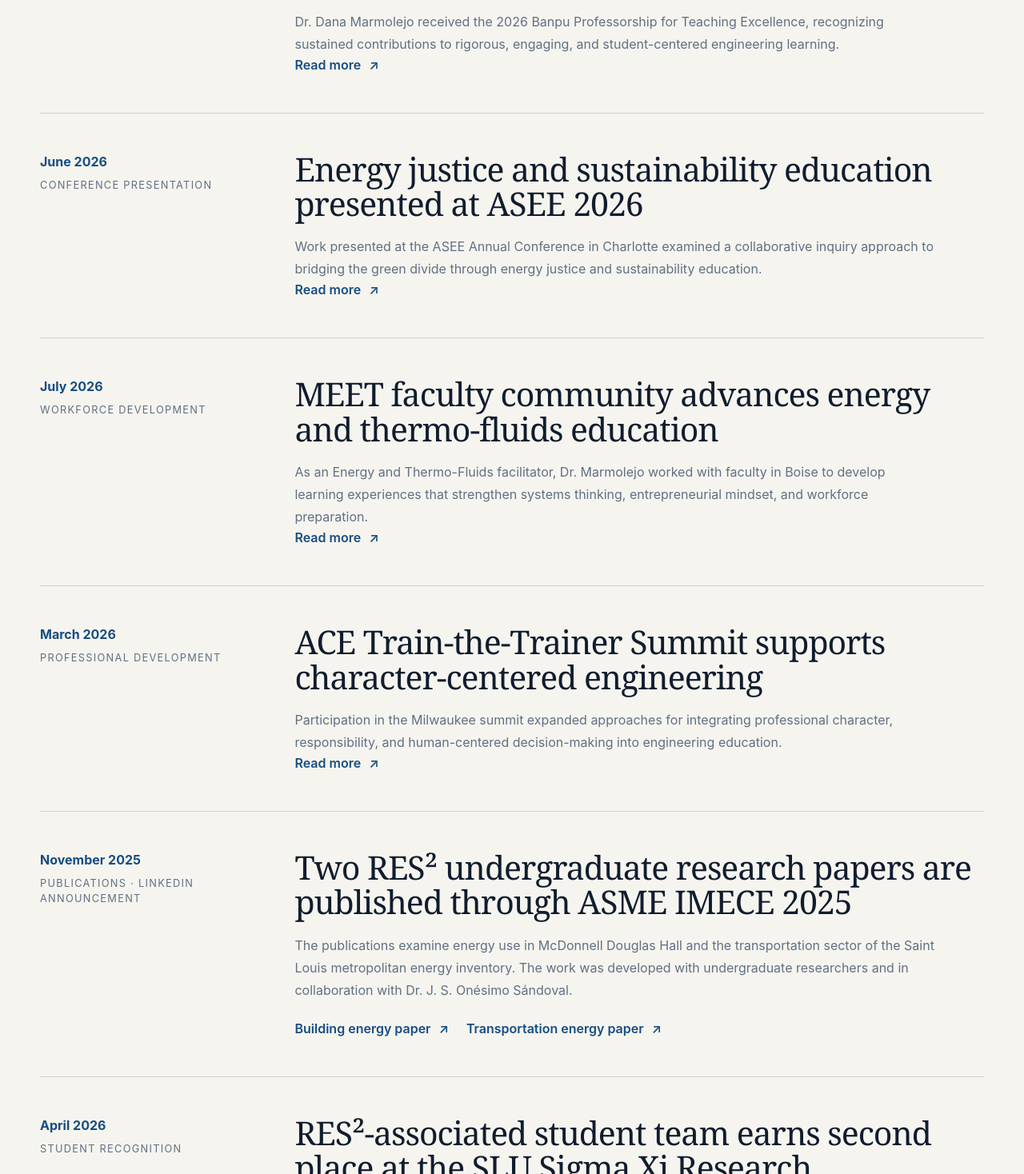
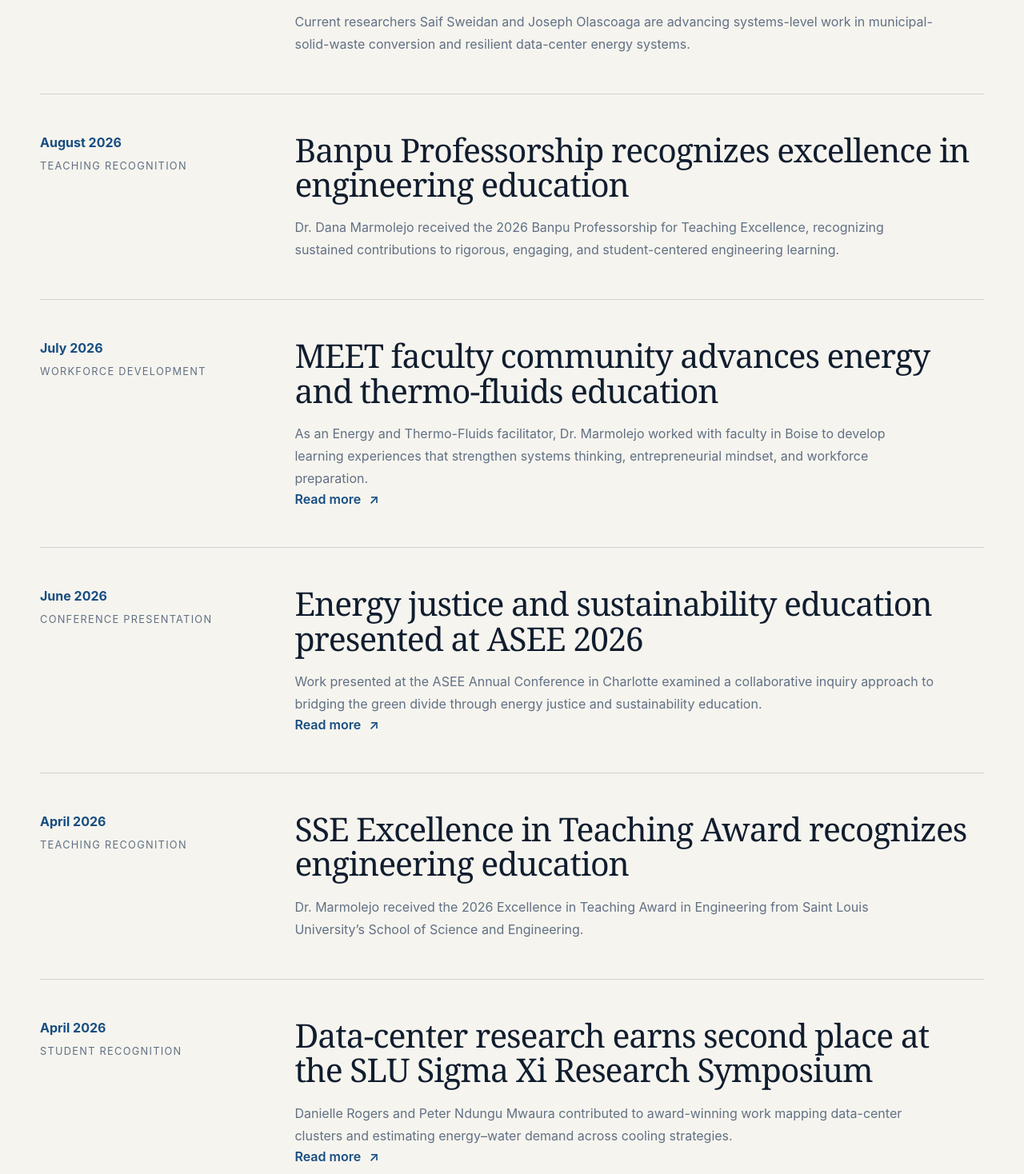
Before and after one commit to danahhhe-droid/res2-research-group, a Next.js app: page /news in a window 1280 px wide. Shown: the part 742-2210 px from the top of the page at 80% size. Built offline with nearby package versions, Linux system fonts and the light colour scheme.

Commit message:
Update researchers awards and news

```diff
--- a/app/awards/page.tsx
+++ b/app/awards/page.tsx
@@ -13,7 +13,7 @@ const recognitions = [
 
 export default function AwardsPage() {
   return <main>
-    <PageHero eyebrow="Awards & recognition" title="Recognition for scholarship, education, service, and student work." intro="A record of selected honors that reflect the RES² commitment to rigorous engineering, meaningful education, and student development." />
+    <PageHero eyebrow="Awards & recognition" title="Recognition for teaching, scholarship, service, and collaborative research." intro="Selected honors reflecting Dr. Marmolejo’s commitment to rigorous engineering, innovative education, and the development of people and scientific capacity." />
     <section className="section shell"><div className="recognition-list">{recognitions.map((item) => <article className="recognition-item" key={item.title}><div><span>{item.year}</span><small>{item.type}</small></div><div><h2>{item.title}</h2><p>{item.text}</p>{item.href && <a className="text-link profile-link" href={item.href}>View source <Arrow /></a>}</div></article>)}</div></section>
     <section className="award-note"><div className="shell"><p>This page highlights selected recognitions. Have a correction or an award to add?</p><a className="button button-accent" href="/contact">Send an update <Arrow /></a></div></section>
   </main>;
--- a/app/news/page.tsx
+++ b/app/news/page.tsx
@@ -1,20 +1,21 @@
 import { Arrow, PageHero } from "../site-shell";
 
 const news = [
+  {date:"September 2026", category:"Research group", title:"RES² launches new waste-to-energy and self-sustained data-center projects", text:"Current researchers Saif Sweidan and Joseph Olascoaga are advancing systems-level work in municipal-solid-waste conversion and resilient data-center energy systems."},
   {date:"August 2026", category:"Teaching recognition", title:"Banpu Professorship recognizes excellence in engineering education", text:"Dr. Dana Marmolejo received the 2026 Banpu Professorship for Teaching Excellence, recognizing sustained contributions to rigorous, engaging, and student-centered engineering learning."},
+  {date:"July 2026", category:"Workforce development", title:"MEET faculty community advances energy and thermo-fluids education", text:"As an Energy and Thermo-Fluids facilitator, Dr. Marmolejo worked with faculty in Boise to develop learning experiences that strengthen systems thinking, entrepreneurial mindset, and workforce preparation.", href:"https://engineeringunleashed.com/meet-july-2026"},
   {date:"June 2026", category:"Conference presentation", title:"Energy justice and sustainability education presented at ASEE 2026", text:"Work presented at the ASEE Annual Conference in Charlotte examined a collaborative inquiry approach to bridging the green divide through energy justice and sustainability education.", href:"https://peer.asee.org/"},
-  {date:"July 2026", category:"Workforce development", title:"MEET faculty community advances energy and thermo-fluids education", text:"As an Energy and Thermo-Fluids facilitator, Dr. Marmolejo worked with faculty in Boise to develop learning experiences that strengthen systems thinking, entrepreneurial mindset, and workforce preparation.", href:"https://engineeringunleashed.com/meet-july-2026"},
+  {date:"April 2026", category:"Teaching recognition", title:"SSE Excellence in Teaching Award recognizes engineering education", text:"Dr. Marmolejo received the 2026 Excellence in Teaching Award in Engineering from Saint Louis University’s School of Science and Engineering."},
+  {date:"April 2026", category:"Student recognition", title:"Data-center research earns second place at the SLU Sigma Xi Research Symposium", text:"Danielle Rogers and Peter Ndungu Mwaura contributed to award-winning work mapping data-center clusters and estimating energy–water demand across cooling strategies.", href:"https://www.slu.edu/news/announcements/2026/april/sigma-xi-reseach-symposium-awards.php"},
   {date:"March 2026", category:"Professional development", title:"ACE Train-the-Trainer Summit supports character-centered engineering", text:"Participation in the Milwaukee summit expanded approaches for integrating professional character, responsibility, and human-centered decision-making into engineering education."},
   {date:"November 2025", category:"Publications · LinkedIn announcement", title:"Two RES² undergraduate research papers are published through ASME IMECE 2025", text:"The publications examine energy use in McDonnell Douglas Hall and the transportation sector of the Saint Louis metropolitan energy inventory. The work was developed with undergraduate researchers and in collaboration with Dr. J. S. Onésimo Sándoval.", links:[{label:"Building energy paper",href:"https://lnkd.in/gkThABR7"},{label:"Transportation energy paper",href:"https://lnkd.in/gr3PYjJP"}]},
-  {date:"April 2026", category:"Student recognition", title:"RES²-associated student team earns second place at the SLU Sigma Xi Research Symposium", text:"The project mapped data-center clusters and estimated energy–water demand across cooling strategies, connecting infrastructure growth with resource planning.", href:"https://www.slu.edu/news/announcements/2026/april/sigma-xi-reseach-symposium-awards.php"},
-  {date:"July 2026", category:"Faculty development", title:"National workshop advances entrepreneurial mindset in energy and thermo-fluids", text:"Faculty from multiple KEEN institutions worked together in Boise to develop learning experiences for mechanical engineering energy and thermo-fluids courses.", href:"https://engineeringunleashed.com/meet-july-2026"},
   {date:"2024", category:"Student research", title:"Students present St. Louis energy and exergy research", text:"Undergraduate researchers advanced an energy and exergy analysis of St. Louis City and the metropolitan area and shared the work with professional audiences.", href:"https://www.slu.edu/science-and-engineering/student-resources/undergraduate-resources/senior-design-projects.php"},
 ];
 
 export default function NewsPage() {
   return <main>
     <PageHero eyebrow="News" title="Updates from RES² research, education, and student work." intro="Recognition, presentations, workshops, collaborations, and milestones from the group and its broader professional community." />
-    <section className="section shell"><div className="news-list">{news.map((item,index) => <article className={index === 0 ? "news-item featured" : "news-item"} key={item.title}><div><span>{item.date}</span><small>{item.category}</small></div><div><h2>{item.title}</h2><p>{item.text}</p>{item.links ? <div className="news-links">{item.links.map((link) => <a className="text-link profile-link" href={link.href} key={link.href}>{link.label} <Arrow /></a>)}</div> : <a className="text-link profile-link" href={item.href}>Read more <Arrow /></a>}</div></article>)}</div></section>
+    <section className="section shell"><div className="news-list">{news.map((item,index) => <article className={index === 0 ? "news-item featured" : "news-item"} key={item.title}><div><span>{item.date}</span><small>{item.category}</small></div><div><h2>{item.title}</h2><p>{item.text}</p>{item.links ? <div className="news-links">{item.links.map((link) => <a className="text-link profile-link" href={link.href} key={link.href}>{link.label} <Arrow /></a>)}</div> : item.href ? <a className="text-link profile-link" href={item.href}>Read more <Arrow /></a> : null}</div></article>)}</div></section>
     <section className="news-submit"><div className="shell news-submit-grid"><h2>Have a RES² update to share?</h2><div><p>Send the date, title, a short description, a link, and one approved image. The item can then be added to this page.</p><a className="button button-accent" href="/contact">Submit a news update <Arrow /></a></div></div></section>
   </main>;
 }
--- a/app/people/page.tsx
+++ b/app/people/page.tsx
@@ -1,11 +1,13 @@
 import { Arrow, PageHero } from "../site-shell";
 
 const currentResearchers = [
-  { name: "Danielle Rogers", focus: "Energy–water systems for data-center infrastructure", detail: "Research on the location of data-center clusters and the energy and water demands associated with cooling strategies." },
-  { name: "Peter Ndungu Mwaura", focus: "Data-center energy and cooling analysis", detail: "Contributing to systems-level analysis that connects digital infrastructure growth with resource planning and resilient design." },
+  { name: "Saif Sweidan", focus: "Waste-to-energy systems", detail: "Researching municipal-solid-waste composition, heating-value correlations, stoichiometric analysis, and process modeling for waste-to-energy applications." },
+  { name: "Joseph Olascoaga", focus: "Self-sustained data-center systems", detail: "Investigating integrated energy options for resilient data centers, including advanced power-generation and thermal-management concepts." },
 ];
 
 const alumni = [
+  { name: "Danielle Rogers", focus: "Data-center energy–water systems", detail: "Studied data-center clusters, cooling strategies, and energy and water demand; the team’s work earned second place at the 2026 SLU Sigma Xi Research Symposium." },
+  { name: "Peter Ndungu Mwaura", focus: "Data-center energy and cooling analysis", detail: "Contributed systems analysis and process modeling for data-center cooling and power configurations; the team’s work earned second place at the 2026 SLU Sigma Xi Research Symposium." },
   { name: "Kevin Noonan", focus: "Industrial decarbonization", detail: "Led a FIRE Tier 1 undergraduate research project and presented energy-systems work at AIChE." },
   { name: "Clayton Stout", focus: "Metropolitan energy inventory", detail: "Studied energy and exergy flows in the St. Louis region and presented the work to professional audiences." },
   { name: "Elizabeth Dolan", focus: "Building energy analysis", detail: "Investigated thermal performance and energy use in McDonnell Douglas Hall." },
@@ -16,9 +18,9 @@ const alumni = [
 
 export default function PeoplePage() {
   return <main>
-    <PageHero eyebrow="People" title="Students who turn systems questions into meaningful engineering work." intro="RES² creates room for undergraduate researchers to build technical depth, communicate their work, and carry those skills into the next stage of their careers." />
+    <PageHero eyebrow="People" title="Researchers who turn systems questions into meaningful engineering work." intro="RES² creates pathways to build technical depth, communicate rigorous work, and advance energy and sustainability solutions." />
     <section className="section shell">
-      <div className="section-heading compact-heading"><div><p className="eyebrow dark">Current researchers</p><h2>Working across energy, water, cooling, and infrastructure.</h2></div><p>Current projects connect thermodynamic analysis with timely decisions about resilient and resource-efficient systems.</p></div>
+      <div className="section-heading compact-heading"><div><p className="eyebrow dark">Current researchers</p><h2>Working across waste-to-energy and resilient digital infrastructure.</h2></div><p>Current projects connect thermodynamic analysis and systems modeling with resource-efficient, resilient energy solutions.</p></div>
       <div className="people-grid">{currentResearchers.map((person) => <article className="person-card current" key={person.name}><span>Current researcher</span><h3>{person.name}</h3><strong>{person.focus}</strong><p>{person.detail}</p></article>)}</div>
     </section>
     <section className="section people-alumni"><div className="shell">
```
